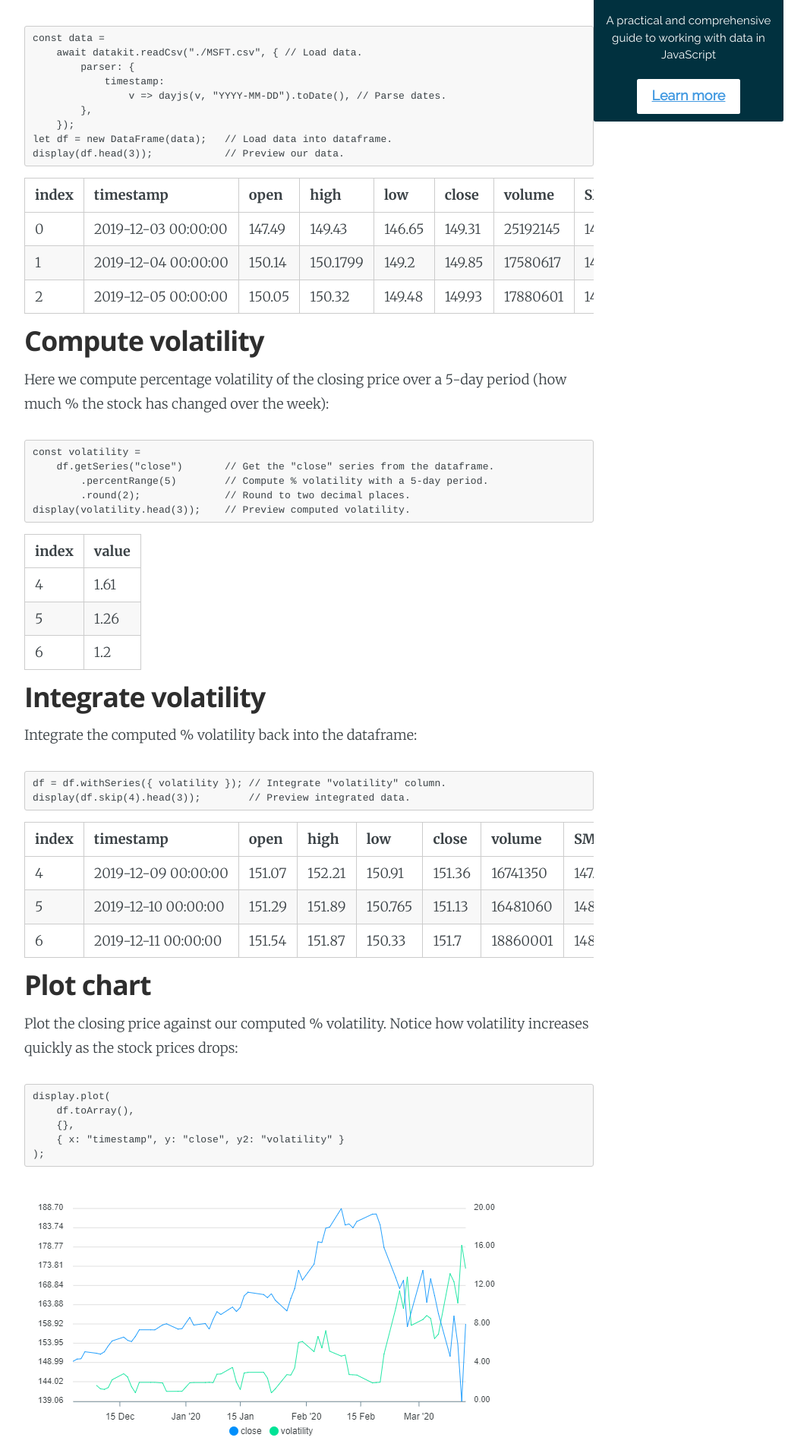
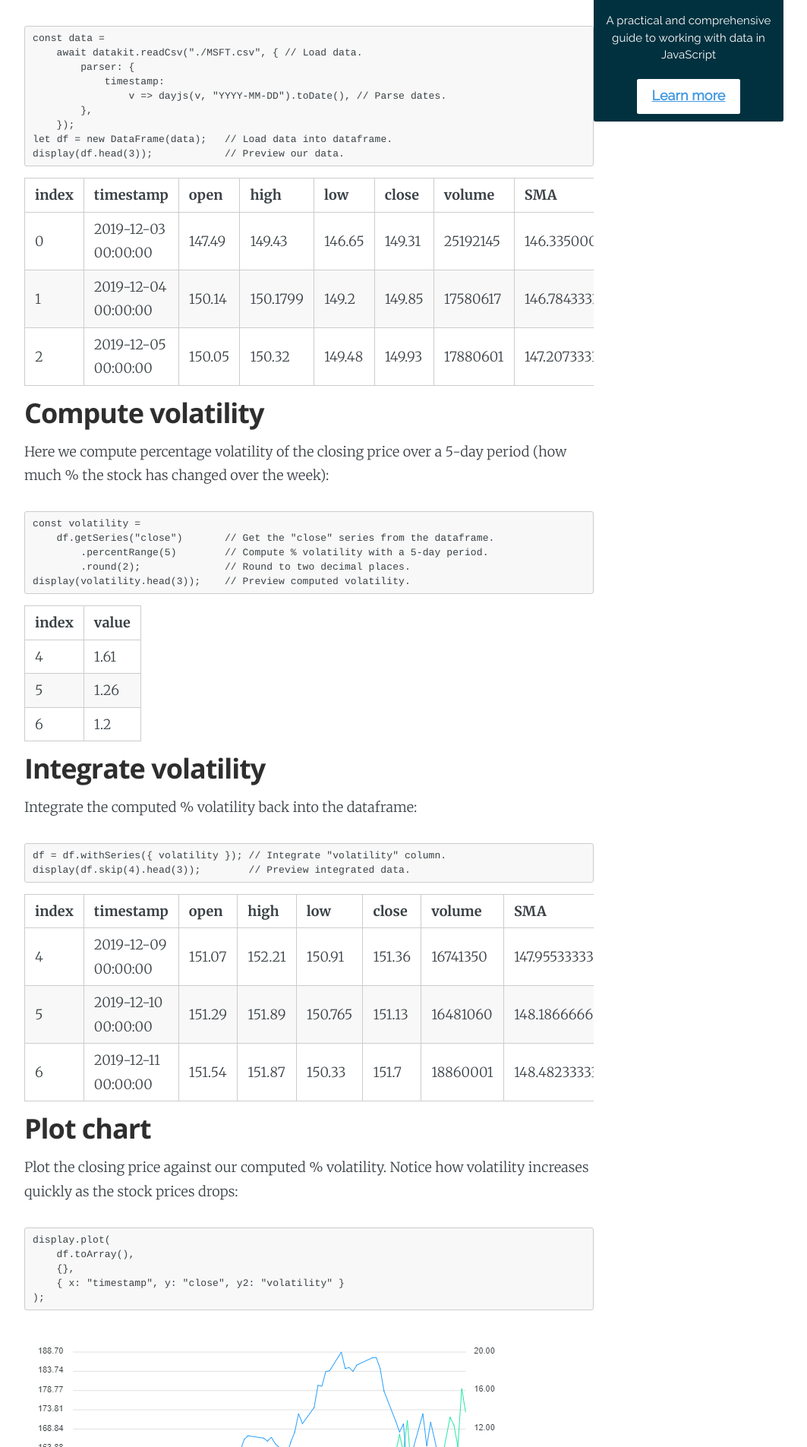
Before and after one commit to ashleydavis/the-data-wrangler-blog, a Jekyll site: the page built from _posts/2020-03-15-time-series-volatility.md, in a window 1280 px wide. Shown: the part 1590-3495 px from the top of the page at 76% size, without its empty margins (108-1171 px from the left). Built offline with Jekyll 4.4.1, drawn with Linux system fonts in a browser that asks for light colours; comment, search, counter and statistics services are not loaded.

Commit message:
Experimenting with table layout.

```diff
--- a/assets/css/base.css
+++ b/assets/css/base.css
@@ -2200,7 +2200,3 @@
 .df-ad-sponsor-link a:active {
     color: yellow;
 }
-
-table {
-    border-collapse: collapse;
-}
--- a/assets/css/table.css
+++ b/assets/css/table.css
@@ -2,7 +2,7 @@
 table {
     display: block;
     overflow-x: auto;
-    white-space: nowrap;
+    border-collapse: collapse;
 }
 
 table {
```
